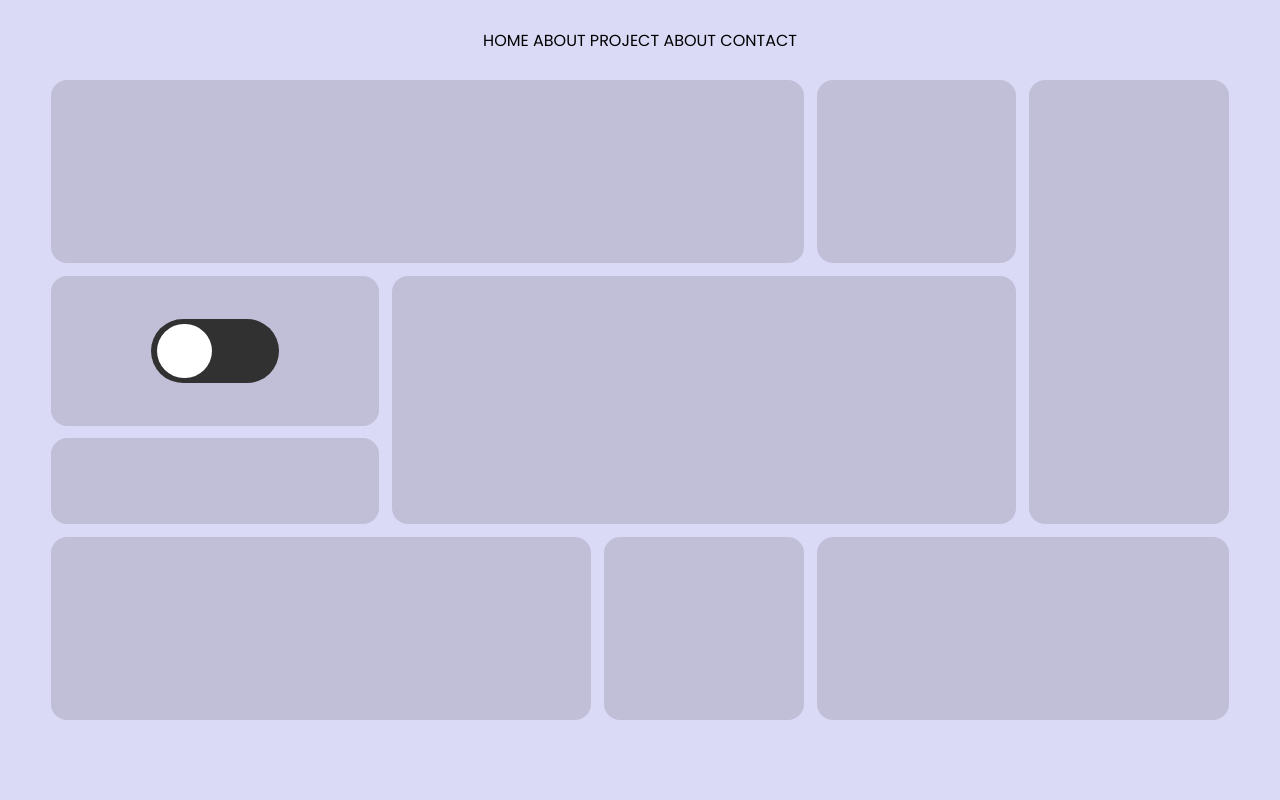
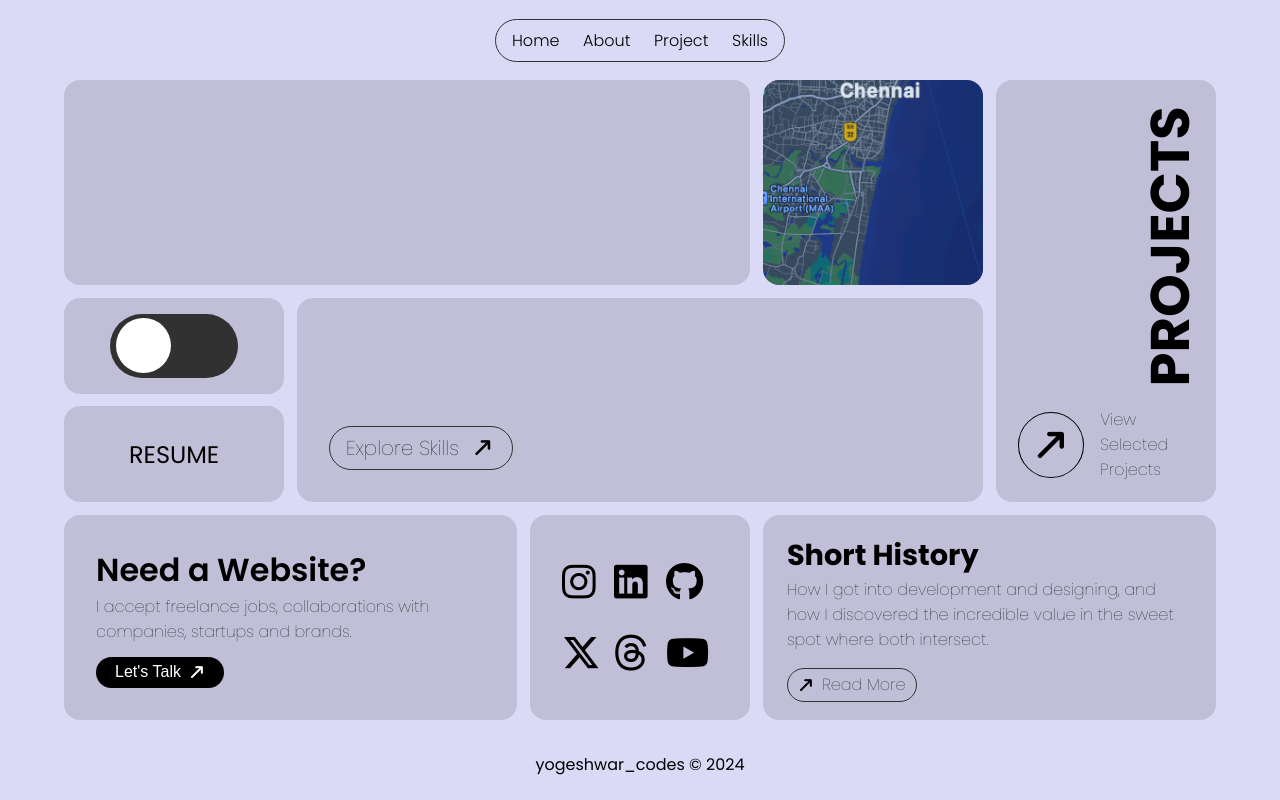
Before and after one commit to Yogeshwar-CM/Portfolio, a React (Vite) app: page / in a window 1280 px wide. Built offline with nearby package versions, Linux system fonts and the light colour scheme.

Commit message:
Home Page Progress

```diff
--- a/index.html
+++ b/index.html
@@ -4,7 +4,13 @@
     <meta charset="UTF-8" />
     <link rel="icon" type="image/svg+xml" href="/vite.svg" />
     <meta name="viewport" content="width=device-width, initial-scale=1.0" />
-
+    <link
+      rel="stylesheet"
+      href="https://cdnjs.cloudflare.com/ajax/libs/font-awesome/6.5.1/css/all.min.css"
+      integrity="sha512-DTOQO9RWCH3ppGqcWaEA1BIZOC6xxalwEsw9c2QQeAIftl+Vegovlnee1c9QX4TctnWMn13TZye+giMm8e2LwA=="
+      crossorigin="anonymous"
+      referrerpolicy="no-referrer"
+    />
     <title>Yogeshwar</title>
   </head>
   <body>
--- a/src/components/ModeButton/mode.css
+++ b/src/components/ModeButton/mode.css
@@ -5,7 +5,7 @@
   border-radius: 100rem;
   display: flex;
   cursor: pointer;
-  transition: background-color 1s ease;
+  transition: background-color 1s ease-out;
   align-items: center;
   justify-content: start;
 }
--- a/src/components/Navbar/Navbar.css
+++ b/src/components/Navbar/Navbar.css
@@ -0,0 +1,18 @@
+.nav-list {
+  display: flex;
+  width: 100%;
+  justify-content: space-between;
+  list-style: none;
+}
+.Navbar {
+  width: 20vw;
+  border: 0.5px solid var(--middle);
+  border-radius: 10rem;
+  padding: 0.5rem 1rem;
+}
+.nav-list li {
+  font-size: 1rem;
+  font-weight: 300;
+  z-index: 5;
+  cursor: pointer;
+}
--- a/src/components/Navbar/Navbar.jsx
+++ b/src/components/Navbar/Navbar.jsx
@@ -1,11 +1,17 @@
-import React from 'react';
+import React from "react";
+import "./Navbar.css";
 
 const Navbar = () => {
-    return (
-        <div>
-
-        </div>
-    );
-}
+  return (
+    <div className="Navbar">
+      <ul className="nav-list">
+        <li className="nav-item-1">Home</li>
+        <li className="nav-item-2">About</li>
+        <li className="nav-item-3">Project</li>
+        <li className="nav-item-4">Skills</li>
+      </ul>
+    </div>
+  );
+};
 
 export default Navbar;
--- a/src/pages/Home/Home.css
+++ b/src/pages/Home/Home.css
@@ -13,11 +13,12 @@
   justify-content: center;
   align-items: center;
   height: 10vh;
+  width: 100vw;
 }
 
 .item {
   background: var(--secondary-bg);
-  text-align: center;
+  overflow: hidden;
   display: flex;
   justify-content: center;
   align-items: center;
@@ -29,7 +30,9 @@
 .main-grid {
   display: grid;
   height: 80vh;
-  width: 92vw;
+  grid-template-columns: repeat(5, 1fr);
+  grid-template-rows: repeat(6, 1fr);
+  width: 90vw;
   gap: 0.8rem;
   grid-template-areas:
     "hello hello hello map project"
@@ -39,10 +42,12 @@
     "contact contact social about about"
     "contact contact social about about";
 }
+
 .item-1 {
   grid-area: hello;
 }
 .item-2 {
+  overflow: hidden;
   grid-area: map;
 }
 .item-3 {
@@ -53,20 +58,170 @@
 }
 .item-5 {
   grid-area: resume;
+  font-weight: 400;
+  cursor: pointer;
+  font-size: 1.5rem;
 }
 .item-6 {
   grid-area: skills;
+  display: flex;
+  justify-content: flex-start;
+  align-items: end;
+  padding: 2rem;
+  font-size: 1.25rem;
+}
+.item-6 .skills-btn{
+  padding: 0.4rem 1rem;
+  border: 0.5px solid var(--middle);
+  cursor: pointer;
+  border-radius: 100rem;
+}
+
+.item-6 .skills-btn i{
+  transform: rotate(-45deg);
+  transition: all 0.3s ease;
+  margin-left: 0.5rem;
+  margin-right: 0.2rem;
+}
+.item-6 .skills-btn:hover i{
+  transform: rotate(0);
 }
 .item-7 {
   grid-area: contact;
+  display: flex;
+  text-align: left;
+  flex-direction: column;
+  justify-content: center;
+  padding: 2rem;
+  align-items: center;
+}
+.item-7 h5 {
+  width: 100%;
+  text-align: left;
+  font-weight: 600;
+}
+.item-7 p {
+  font-size: 1rem;
+}
+.item-7 button {
+  display: flex;
+  justify-content: center;
+  border: none;
+  align-items: center;
+  background-color: var(--full-opp);
+  cursor: pointer;
+  color: var(--full);
+  border-radius: 100rem;
+  font-size: 1rem;
+  align-self: flex-start;
+  margin-top: 0.8rem;
+  padding: 0.4rem;
+  width: 8rem;
+}
+.item-7 button i {
+  margin-left: 0.5rem;
+  transition: all 0.3s ease;
+  transform: rotate(-45deg);
+}
+.item-7 button:hover i{
+  transform: rotate(0);
 }
 .item-8 {
   grid-area: social;
+  display: grid;
+  padding: 2rem;
+  grid-template-rows: repeat(2, 1fr);
+  grid-template-columns: repeat(3, 1fr);
+}
+.item-8 i {
+  color: var(--full-opp);
+  cursor: pointer;
 }
 .item-9 {
   grid-area: about;
+  display: flex;
+  align-items: start;
+  padding: 1.5rem;
+  text-align: left;
+  flex-direction: column;
+}
+.item-9 p {
+  font-size: 1rem;
+  height: 7rem;
+}
+.item-9 h5 {
+  font-size: 1.8rem;
+}
+.item-2 img {
+  width: 10rem;
+  transform: scale(3);
+}
+.item-9 .about-btn {
+  width: 8rem;
+  min-height: 2rem;
+  display: flex;
+  align-items: center;
+  justify-content: center;
+  font-size: 1rem;
+  margin-top: 1rem;
+  border-radius: 100rem;
+  cursor: pointer;
+  border: 0.5px solid var(--middle);
+}
+.item-9 .about-btn i {
+  margin-right: 0.5rem;
+  transition: all 0.3s ease;
+  transform: rotate(-45deg);
+}
+.item-9 .about-btn:hover i {
+  transform: rotate(0);
+}
+.item-3 {
+  display: flex;
+  flex-direction: column;
+  cursor: pointer;
+}
+.item-3 .proj-head {
+  width: 14rem;
+  display: flex;
+  justify-content: end;
+  align-items: end;
+  height: 50%;
+  transform: rotate(-90deg) translateX(2.2rem);
+  font-size: 3.4rem;
+}
+.item-3 .foot-proj {
+  display: flex;
+  transform: translateY(3rem);
+  align-items: center;
+  margin-left: 1.4rem;
+}
+.item-3 .foot-proj .view-proj {
+  font-size: 1rem;
+  width: 10%;
+}
+.item-3 .foot-proj .arrow {
+  margin-right: 1rem;
+  width: 4rem;
+  height: 4rem;
+  display: flex;
+  transform: rotate(-45deg);
+  font-size: 2.2rem;
+  justify-content: center;
+  transition: all 0.2s ease;
+  align-items: center;
+  border-radius: 100rem;
+  background: none;
+  border: 1px solid var(--full-opp);
 }
 
+.item-3 .foot-proj:hover .arrow {
+  transform: rotate(0);
+}
+
+.foot{
+  margin-top: 2rem;
+}
 @media only screen and (orientation: portrait) {
   .item {
     font-size: 1rem;
--- a/src/pages/Home/Home.jsx
+++ b/src/pages/Home/Home.jsx
@@ -1,25 +1,69 @@
 import React from "react";
 import "./Home.css";
 import Mode from "../../components/ModeButton/mode";
+import Navbar from "../../components/Navbar/Navbar";
+import Map_IMG from "../../assets/Map.png";
 
 const Home = ({ toggleTheme, currentTheme }) => {
   return (
     <div className="Home">
-      <div className="nav">HOME ABOUT PROJECT ABOUT CONTACT</div>
+      <div className="nav">
+        <Navbar />
+      </div>
       <div className="main-grid">
         <div className="item-1 item"></div>
-        <div className="item-2 item"></div>
-        <div className="item-3 item"></div>
+        <div className="item-2 item">
+          <img src={Map_IMG} alt="" />
+        </div>
+        <div className="item-3 item">
+          <h1 className="proj-head">PROJECTS</h1>
+          <div className="foot-proj">
+            <div className="arrow">
+              <i class="fa-solid fa-arrow-right-long"></i>
+            </div>
+            <p className="view-proj">View Selected Projects</p>
+          </div>
+        </div>
         <div className="item-4 item">
-        <Mode toggleTheme={toggleTheme} currentTheme={currentTheme} />
+          <Mode toggleTheme={toggleTheme} currentTheme={currentTheme} />
         </div>
-        <div className="item-5 item"></div>
-        <div className="item-6 item"></div>
-        <div className="item-7 item"></div>
-        <div className="item-8 item"></div>
-        <div className="item-9 item"></div>
+        <div className="item-5 item">RESUME</div>
+        <div className="item-6 item">
+          <div className="skills-btn">
+            Explore Skills <i class="fa-solid fa-arrow-right-long"></i>
+          </div>
+        </div>
+        <div className="item-7 item">
+          <h5>Need a Website?</h5>
+          <p>
+            I accept freelance jobs, collaborations with companies, startups and
+            brands.
+          </p>
+          <button className="contact-btn">
+            Let's Talk <i class="fa-solid fa-arrow-right-long"></i>
+          </button>
+        </div>
+        <div className="item-8 item">
+          <i class="fa-brands fa-instagram"></i>
+          <i class="fa-brands fa-linkedin"></i>
+          <i class="fa-brands fa-github"></i>
+          <i class="fa-brands fa-x-twitter"></i>
+          <i class="fa-brands fa-threads"></i>
+          <i class="fa-brands fa-youtube"></i>
+        </div>
+        <div className="item-9 item">
+          <h5>Short History</h5>
+          <p className="about-pre">
+            How I got into development and designing, and how I discovered the
+            incredible value in the sweet spot where both intersect.
+          </p>
+          <div className="about-btn">
+            <i class="fa-solid fa-arrow-right-long"></i>
+            Read More
+          </div>
+        </div>
       </div>
-      <div className="foot"></div>
+      <div className="foot">yogeshwar_codes © 2024</div>
     </div>
   );
 };
```
Also changed, not shown: src/assets/Map.png (added).
